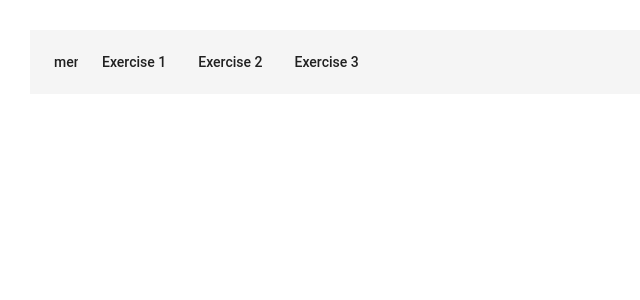
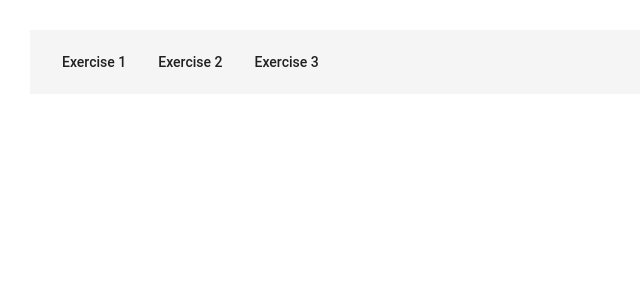
Before and after one commit to mrcisterna/angular-onna, an Angular app: page / in a window 1280 px wide. Shown: the top 300 px of the page, without its empty margins (0-640 px from the left). Built offline with nearby package versions, Linux system fonts and the light colour scheme.

Commit message:
3 files modified

```diff
--- a/src/ exercises/exercises.module.ts
+++ b/src/ exercises/exercises.module.ts
@@ -1,5 +1,4 @@
 import { NgModule } from '@angular/core';
-import { MatGridListModule } from '@angular/material/grid-list';
 import { AService } from './services/a.service';
 import { BookAComponent } from './ exercise3/exercise3a.component';
 import { BookBComponent } from './ exercise3/exercise3b.component';
@@ -9,9 +8,11 @@ import { Exercise2Component } from './ exercise2/exercise2.component';
 import { Exercise3Component } from './ exercise3/exercise3.component';
 import { Exercise1Component } from './ exercise1/exercise1.component';
 import { ExercisesRoutingModule } from './exercises.routing.module';
+import { CommonModule } from '@angular/common';
+import { MaterialExampleModule } from '../material.module';
 
 @NgModule({
-  imports: [MatGridListModule, ExercisesRoutingModule],
+  imports: [CommonModule, MaterialExampleModule, ExercisesRoutingModule],
   declarations: [
     Exercise1Component,
     Exercise2Component,
--- a/src/ exercises/models/book.model.ts
+++ b/src/ exercises/models/book.model.ts
@@ -5,7 +5,7 @@ export class Book {
 
   title: string;
   author: string;
-  status: string;
+  status?: string;
 
   getTitle(): string {
     return this._title;
--- a/src/app/app.component.html
+++ b/src/app/app.component.html
@@ -1,13 +1,6 @@
 <mat-toolbar>
-  <button
-    mat-icon-button
-    class="example-icon"
-    aria-label="Example icon-button with menu icon"
-  >
-    <mat-icon>menu</mat-icon>
-  </button>
-  <button mat-button>Exercise 1</button>
-  <button mat-button>Exercise 2</button>
-  <button mat-button>Exercise 3</button>
+  <button mat-button routerLink="./exercise1" routerLinkActive="active">Exercise 1</button>
+  <button mat-button routerLink="./exercise2" routerLinkActive="active">Exercise 2</button>
+  <button mat-button routerLink="./exercise3" routerLinkActive="active">Exercise 3</button>
 </mat-toolbar>
 <router-outlet></router-outlet>
```
